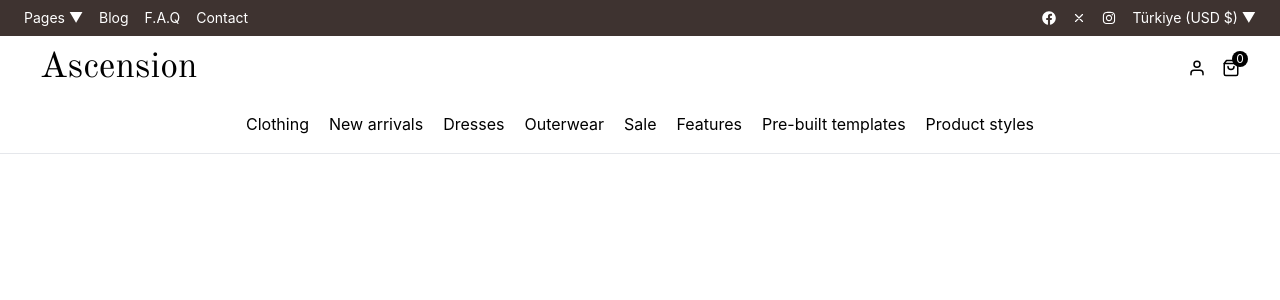
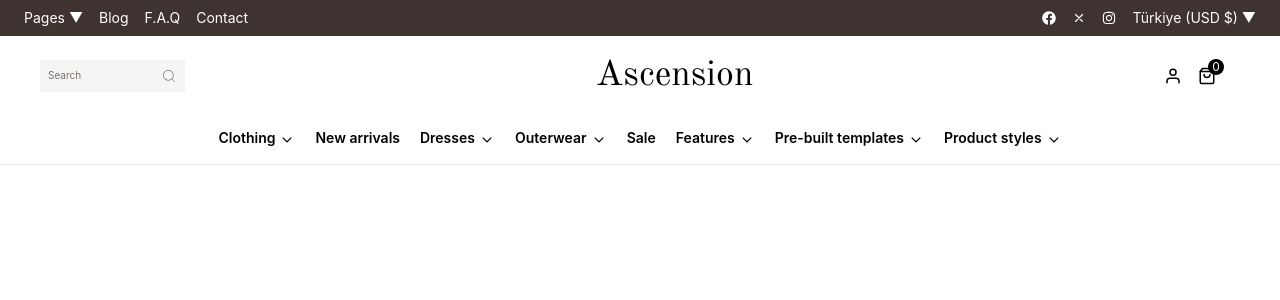
Before and after one commit to Strive-Gaming-Hub/e-commerce-frontend, a Next.js app: page / in a window 1280 px wide. Shown: the top 300 px of the page. Built offline with nearby package versions, Linux system fonts and the light colour scheme.

Commit message:
made navbar responsive with animations

```diff
--- a/src/components/Header/DesktopMenu.jsx
+++ b/src/components/Header/DesktopMenu.jsx
@@ -1,10 +1,15 @@
+import Dropdown from "./Dropdown";
 import menuItems from "./menuData";
 
 const DesktopMenu = () => {
     return (
         <div className="hidden md:flex w-full justify-center items-center py-4 px-6 gap-5">
             {menuItems.map((item, index) => (
-                <p key={index} className="cursor-pointer">{item.label}</p>
+                item.children && item.children.length > 0 ? (
+                    <Dropdown key={index} label={item.label} items={item.children.map(subItem => subItem.label)} />
+                ) : (
+                    <p key={index} className="text-sm font-semibold cursor-pointer">{item.label}</p>
+                )
             ))}
         </div>
     );
--- a/src/components/Header/MobileMenu.jsx
+++ b/src/components/Header/MobileMenu.jsx
@@ -1,10 +1,15 @@
+"use client"
+
 import { useState } from "react";
 import { HiOutlineX, HiChevronRight, HiChevronLeft } from "react-icons/hi";
 import { FaFacebook, FaInstagram } from "react-icons/fa";
+import { FaXTwitter } from "react-icons/fa6";
 import menuItems from "./menuData";
+import {CiSearch} from "react-icons/ci";
+import {FiShoppingBag, FiUser} from "react-icons/fi";
 
 const MobileMenu = ({ isOpen, setIsOpen }) => {
-    const [menuStack, setMenuStack] = useState([]); // Stack for submenu navigation
+    const [menuStack, setMenuStack] = useState([]);
 
     const openSubMenu = (submenu) => {
         setMenuStack([...menuStack, submenu]);
@@ -20,7 +25,6 @@
                 isOpen ? "translate-x-0" : "-translate-x-full"
             } md:hidden`}
         >
-            {/* Navbar Stays Visible */}
             <div className="fixed top-0 left-0 w-full bg-white border-b px-6 py-4 flex items-center justify-between z-50">
                 {menuStack.length > 0 ? (
                     <button onClick={goBack} className="text-2xl">
@@ -31,20 +35,27 @@
                         <HiOutlineX />
                     </button>
                 )}
-                <h1 className="text-3xl font-logo">Ascension</h1>
+                <div className="w-full flex items-center justify-between py-2 pl-2">
+                    <CiSearch className="block md:hidden w-6 h-6 cursor-pointer" />
+                    <h1 className="text-4xl font-logo">Ascension</h1>
+                    <div className="flex items-center gap-4">
+                        <FiUser className="cursor-pointer text-lg" />
+                        <div className="relative">
+                            <FiShoppingBag className="cursor-pointer text-lg" />
+                            <span className="absolute -top-2 -right-2 bg-black text-white text-xs rounded-full w-4 h-4 flex items-center justify-center">0</span>
+                        </div>
+                    </div>
+                </div>
             </div>
 
-            {/* Scrollable Menu Container */}
-            <div className="relative top-16 w-full h-full overflow-hidden">
-                <div className="absolute w-full h-full flex">
-                    {/* Main Menu */}
+            <div className="relative top-16 w-full h-full overflow-y-auto">
+                <div className="absolute w-full h-full flex flex-col">
                     <div
-                        className={`w-full h-full overflow-y-auto transition-transform duration-500 ${
+                        className={`w-full flex-grow overflow-y-auto transition-transform duration-500 ${
                             menuStack.length === 0 ? "translate-x-0" : "-translate-x-full"
                         }`}
                     >
-                        <div className="px-6 mt-8 space-y-4">
-                            {/* Categories */}
+                        <div className="px-6 mt-8 space-y-4 pb-20">
                             <p className="text-sm font-semibold">Categories</p>
                             {menuItems.map((item, index) => (
                                 <div key={index} className="flex items-center justify-between">
@@ -62,30 +73,29 @@
                                 </div>
                             ))}
 
-                            {/* Quick Links */}
-                            <p className="text-sm font-semibold mt-4">Quick Links</p>
-                            <p className="cursor-pointer">Blog</p>
-                            <p className="cursor-pointer">F.A.Q</p>
-                            <p className="cursor-pointer">Contact</p>
+                            <div className="flex flex-col gap-2">
+                                <p className="font-semibold mt-4">Quick Links</p>
+                                <p className="text-sm cursor-pointer">Blog</p>
+                                <p className="text-sm cursor-pointer">F.A.Q</p>
+                                <p className="text-sm cursor-pointer">Contact</p>
+                            </div>
 
-                            {/* Social Icons */}
-                            <div className="flex items-center gap-4">
+                            <div className="flex items-center gap-4 mt-6">
                                 <FaFacebook className="cursor-pointer text-lg" />
-                                <HiOutlineX className="cursor-pointer text-lg" />
+                                <FaXTwitter className="cursor-pointer text-lg" />
                                 <FaInstagram className="cursor-pointer text-lg" />
                             </div>
                         </div>
                     </div>
 
-                    {/* Animated Submenus */}
                     {menuStack.map((_, index) => (
                         <div
                             key={index}
-                            className={`absolute top-0 w-full h-full overflow-y-auto transition-transform duration-500 ${
+                            className={`absolute top-0 w-full h-full flex-grow overflow-y-auto transition-transform duration-500 ${
                                 index === menuStack.length - 1 ? "translate-x-0" : "translate-x-full"
                             }`}
                         >
-                            <nav className="flex flex-col space-y-6 px-6 mt-8">
+                            <nav className="flex flex-col space-y-6 px-6 mt-8 pb-20">
                                 {menuStack[index].map((subItem, i) => (
                                     <div key={i} className="flex items-center justify-between">
                                         <p
--- a/src/components/Header/Navbar.jsx
+++ b/src/components/Header/Navbar.jsx
@@ -6,6 +6,7 @@
 import MobileMenu from "./MobileMenu";
 import DesktopMenu from "./DesktopMenu";
 import TopBar from "./TopBar";
+import {CiSearch} from "react-icons/ci";
 
 const Navbar = () => {
     const [isMenuOpen, setIsMenuOpen] = useState(false);
@@ -22,15 +23,19 @@
                         <HiOutlineMenu />
                     </button>
 
-                    <h1 className="text-3xl md:text-4xl font-logo text-center">Ascension</h1>
-
-                    <div className="flex items-center gap-4">
-                        <FiUser className="cursor-pointer text-lg" />
-                        <div className="relative">
-                            <FiShoppingBag className="cursor-pointer text-lg" />
-                            <span className="absolute -top-2 -right-2 bg-black text-white text-xs rounded-full w-4 h-4 flex items-center justify-center">
-                                0
-                            </span>
+                    <div className="w-full flex items-center justify-between py-2 pl-2 md:pl-0 md:px-6">
+                        <div className="hidden bg-stone-100 p-2 md:flex items-center justify-center gap-20 cursor-pointer">
+                            <p className="text-extralight text-2xs text-stone-500">Search</p>
+                            <CiSearch className="text-stone-500" />
+                        </div>
+                        <CiSearch className="block md:hidden w-6 h-6 cursor-pointer" />
+                        <h1 className="text-4xl font-logo">Ascension</h1>
+                        <div className="flex items-center gap-4">
+                            <FiUser className="cursor-pointer text-lg" />
+                            <div className="relative">
+                                <FiShoppingBag className="cursor-pointer text-lg" />
+                                <span className="absolute -top-2 -right-2 bg-black text-white text-xs rounded-full w-4 h-4 flex items-center justify-center">0</span>
+                            </div>
                         </div>
                     </div>
                 </div>
```
